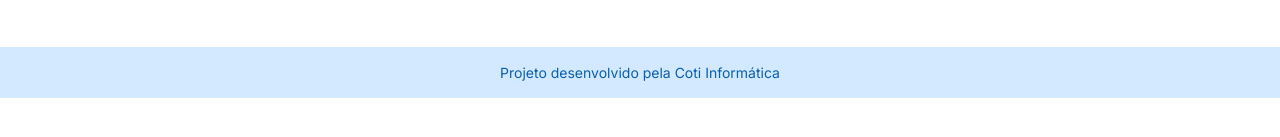
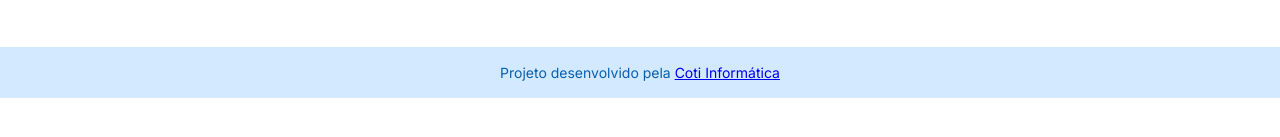
Before and after one commit to pdavidborges/imc02, a plain HTML site: page index.html in a window 1280 px wide. Shown: the part 627-764 px from the top of the page. Drawn offline with nearby package versions, Linux system fonts and the light colour scheme.

Commit message:
Add files via upload

```diff
--- a/index.html
+++ b/index.html
@@ -92,7 +92,7 @@
 
 
     <div id="footer">
-        Projeto desenvolvido pela Coti Informática
+        Projeto desenvolvido pela <a href="https://cotiinformatica.com.br">Coti Informática</a>
     </div>
 
     <script src="https://cdnjs.cloudflare.com/ajax/libs/jquery/3.7.0/jquery.min.js"></script>
```
